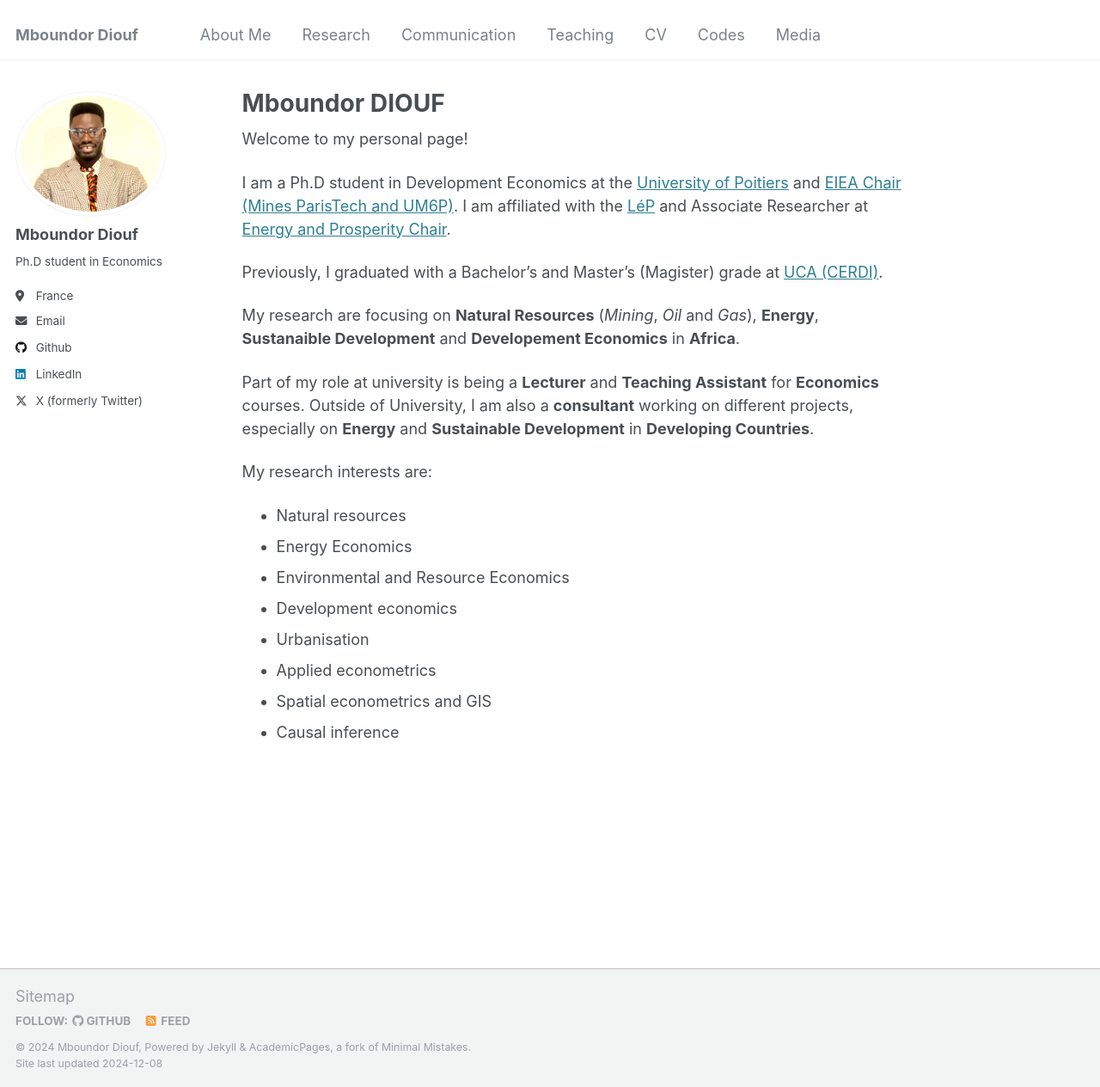
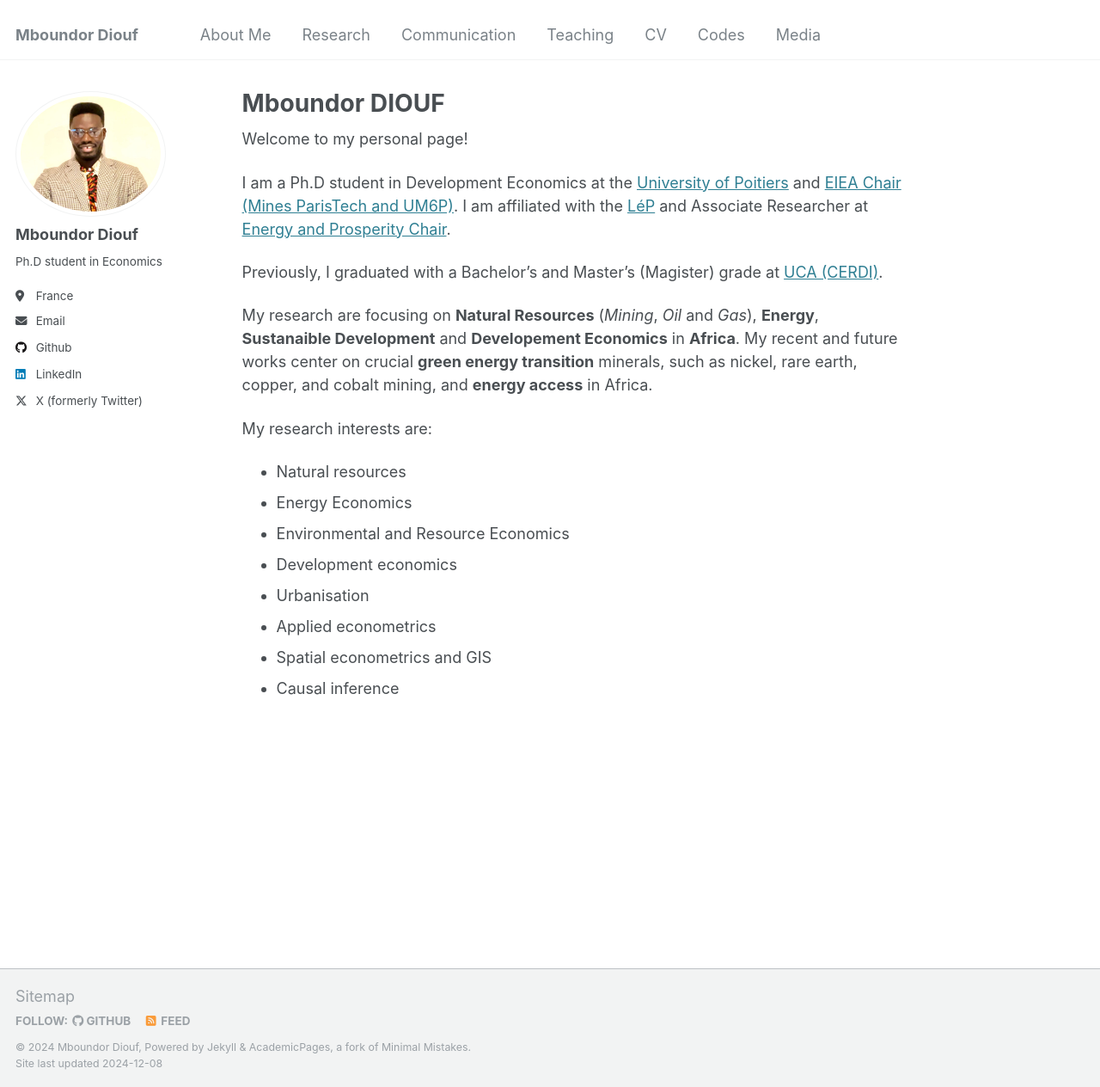
Before and after one commit to mboundordiouf/mboundordiouf.github.io, a Jekyll site: the page built from _pages/about.md, in a window 1280 px wide and 1264 px high. Shown: the whole window at 86% size. Built offline with Jekyll 4.4.1, drawn with Linux system fonts in a browser that asks for light colours.

Commit message:
Update about.md

```diff
--- a/_pages/about.md
+++ b/_pages/about.md
@@ -15,10 +15,7 @@ I am a Ph.D student in Development Economics at the [University of Poitiers](htt
 Previously, I graduated with a Bachelor's and Master's (Magister) grade at [UCA (CERDI)](https://cerdi.uca.fr/#/admin).
 
 My research are focusing on **Natural Resources** (*Mining*, *Oil* and *Gas*), **Energy**, **Sustanaible Development** and **Developement Economics** in **Africa**.
-
-Part of my role at university is being a **Lecturer** and  **Teaching Assistant** for **Economics** courses. Outside of University, I am also a **consultant** working on different projects, especially on **Energy** and **Sustainable Development** in **Developing Countries**.
-
-
+My recent and future works center on crucial **green energy transition** minerals, such as nickel, rare earth, copper, and cobalt mining, and **energy access** in Africa.
 
 My research interests are:
 - <font size="4">Natural resources</font>
```
